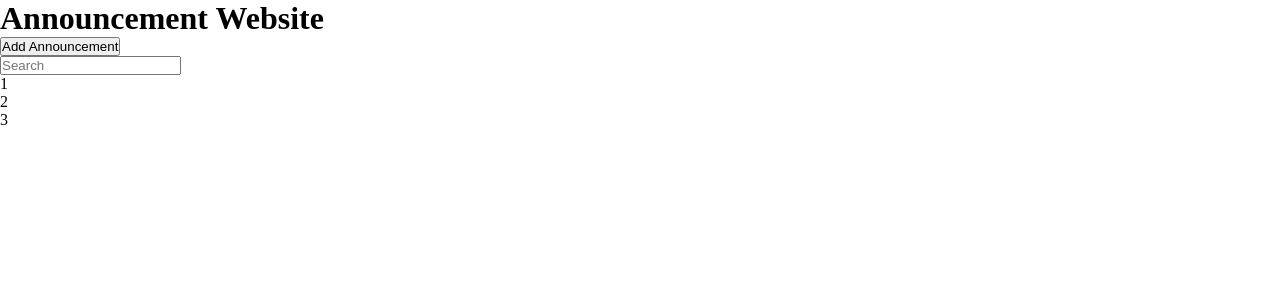
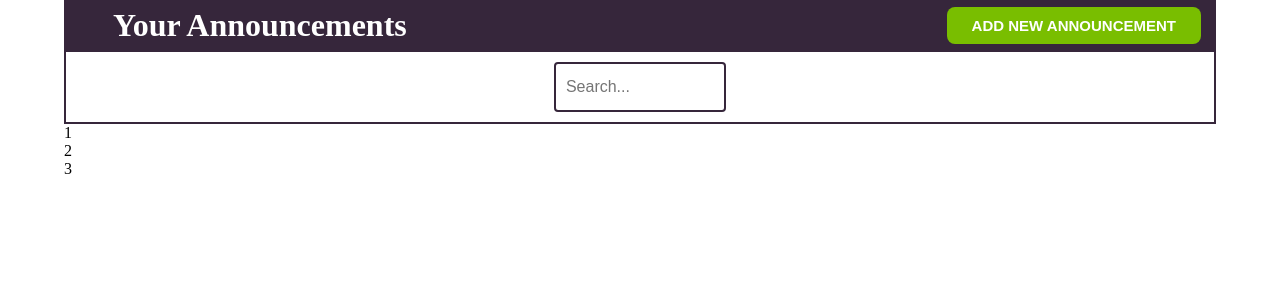
Before and after one commit to IvZaporozhchenko/announcementWebsiteForNerdySoft, a React (Create React App) app: page / in a window 1280 px wide. Shown: the top 300 px of the page. Built offline with nearby package versions, Linux system fonts and the light colour scheme.

Commit message:
Added some styles

```diff
--- a/src/App.css
+++ b/src/App.css
@@ -2,3 +2,132 @@
     margin: 0;
     padding: 0;
 }
+
+.wrapper {
+    max-width: 90%;
+    margin: 0 auto;
+}
+
+/*Header*/
+
+.header {
+    min-height: 50px;
+    background-color: rgb(54, 38, 59);
+    display:flex;
+    flex-wrap:wrap;
+    align-items:center;
+}
+
+.header h1 {
+    flex-grow: 0.5;
+    color: white;
+    text-align: center;
+}
+
+.header div {
+    flex-grow: 2.5;
+    text-align: end;
+    margin-right: 15px;
+}
+
+.header div button {
+    background-color: rgb(121, 190, 0);
+    border: none;
+    border-radius: 8px;
+    color: white;
+    padding: 10px 25px;
+    text-align: center;
+    text-decoration: none;
+    display: inline-block;
+    font-size: 15px;
+    font-weight: bold;
+    transition-duration: 0.4s;
+}
+
+.header div button:hover {
+    background-color: rgb(139, 216, 5);
+}
+
+/*Add new announcement fields*/
+
+.addNewAnnouncementFields {
+    flex-direction: column;
+    margin: 0 auto;
+    border: 2px solid rgb(54, 38, 59);
+}
+
+
+
+.addNewAnnouncementFields h2 {
+    text-align: center;
+}
+
+.addNewAnnouncementFields .inputFields {
+    background-color: rgb(240, 242, 250);
+    padding: 15px 15%;
+    font-size: 20px;
+}
+
+.addNewAnnouncementFields .inputFields input {
+    font-size: 16px;
+    border: 2px solid rgb(54, 38, 59);
+    border-radius: 4px;
+    padding: 10px 10px;
+    width: 40%;
+}
+
+.addNewAnnouncementFields .inputFields textarea {
+    font-size: 16px;
+    border: 2px solid rgb(54, 38, 59);
+    border-radius: 4px;
+    padding: 10px 10px;
+    width: 40%;
+    height: 150px;
+    resize: none;
+}
+
+.addNewAnnouncementFields .buttons {
+    display: flex;
+    padding: 15px 15%;
+    justify-content: space-evenly;
+}
+
+.addNewAnnouncementFields .buttons input {
+    background-color: rgb(121, 190, 0);
+    border: none;
+    border-radius: 8px;
+    color: white;
+    padding: 10px 25px;
+    text-align: center;
+    text-decoration: none;
+    display: inline-block;
+    font-size: 15px;
+}
+
+.addNewAnnouncementFields .buttons input[type="reset"] {
+    background-color: red;
+}
+
+
+/*Search field*/
+
+.searchField {
+    display: flex;
+    justify-content:center;
+    min-height: 50px;
+    padding: 10px 0;
+    border: 2px solid rgb(54, 38, 59);
+}
+
+.searchField input {
+    font-size: 16px;
+    border: 2px solid rgb(54, 38, 59);
+    border-radius: 4px;
+    padding: 10px 10px;
+    width: 15%;
+    transition: width 0.4s ease-in-out;
+}
+
+.searchField input:focus {
+    width: 50%;
+}
--- a/src/App.js
+++ b/src/App.js
@@ -1,8 +1,8 @@
 import React, {Component} from "react";
-import { v4 as uuidv4 } from 'uuid';
+import {v4 as uuidv4} from 'uuid';
 
 import Header from "./components/Header";
-import AddNewAnnouncement from "./components/AddNewAnnouncement"
+import AddNewAnnouncementFields from "./components/AddNewAnnouncementFields"
 import SearchAnnouncement from "./components/SearchAnnouncement";
 import ListOfAnnouncements from "./components/ListOfAnnouncements";
 
@@ -36,54 +36,53 @@ class App extends Component {
 					selected: false
 				}
 			],
-			newAnnouncementFieldsIsHidden: true,
+			newAnnouncementFieldsDisplay: "none",
 			searchedAnnouncementTitle: ""
 		}
 
 		this.toggleAddAnnouncementFields = this.toggleAddAnnouncementFields.bind(this);
 		this.addNewAnnouncement = this.addNewAnnouncement.bind(this);
 		this.selectAnnouncement = this.selectAnnouncement.bind(this);
+		this.closeDetails = this.closeDetails.bind(this);
 		this.deleteAnnouncement = this.deleteAnnouncement.bind(this);
-		this.searchedAnnouncement = this.searchedAnnouncement.bind(this);
+		this.searchAnnouncement = this.searchAnnouncement.bind(this);
 		this.editAnnouncement = this.editAnnouncement.bind(this);
 	}
 
 
-	//Search announcement by title
-	searchedAnnouncement(title) {
-		this.setState({
-			searchedAnnouncementTitle: title
-		})
-	}
-
 	//Toggle "Add new announcement fields"
 	toggleAddAnnouncementFields(e) {
-		if(e.target.name === "showAddNewAnnouncementFields") {
+		if (e.target.name === "showAddNewAnnouncementFields") {
 			this.setState({
-				newAnnouncementFieldsIsHidden: false
+				newAnnouncementFieldsDisplay: "flex"
 			})
-		} else if(e.target.name === "hideAddNewAnnouncementFields") {
+		} else if (e.target.querySelector("input[name='hideAddNewAnnouncementFields']").name === "hideAddNewAnnouncementFields") {
 			this.setState({
-				newAnnouncementFieldsIsHidden: true
+				newAnnouncementFieldsDisplay: "none"
 			})
 		}
-
 	}
-
 
 	//Add new announcement
 	addNewAnnouncement(announcement) {
 		let newAnnouncement = {
-				id: uuidv4(),
-				title: announcement.title,
-				description: announcement.description,
-				date: new Date(),
-				selected: announcement.selected
-			};
+			id: uuidv4(),
+			title: announcement.title,
+			description: announcement.description,
+			date: new Date(),
+			selected: announcement.selected
+		};
 
 		this.setState({
 			announcements: [...this.state.announcements, newAnnouncement],
-			newAnnouncementFieldsIsHidden: true
+			newAnnouncementFieldsDisplay: "none"
+		})
+	}
+
+	//Search announcement by title
+	searchAnnouncement(title) {
+		this.setState({
+			searchedAnnouncementTitle: title
 		})
 	}
 
@@ -92,7 +91,7 @@ class App extends Component {
 		this.setState({
 			announcement: this.state.announcements.map((announcement) => {
 				announcement.selected = false;
-				if(announcement.id === id) {
+				if (announcement.id === id) {
 					announcement.selected = !announcement.selected;
 				}
 				return announcement;
@@ -119,7 +118,7 @@ class App extends Component {
 		console.log(editedAnnouncement);
 		this.setState({
 			announcement: this.state.announcements.map((announcement) => {
-				if(announcement.id === editedAnnouncement.id) {
+				if (announcement.id === editedAnnouncement.id) {
 					announcement.title = editedAnnouncement.title;
 					announcement.description = editedAnnouncement.description;
 				}
@@ -130,20 +129,18 @@ class App extends Component {
 
 	render() {
 		return (
-			<div>
-				<Header toggleAddAnnouncementFields={this.toggleAddAnnouncementFields} />
-				<AddNewAnnouncement visibility={this.state.newAnnouncementFieldsIsHidden}
-				                    addNewAnnouncement={this.addNewAnnouncement}
-				                    toggleAddAnnouncementFields={this.toggleAddAnnouncementFields}
-				/>
-				<SearchAnnouncement searchedAnnouncement={this.searchedAnnouncement} />
+			<div className="wrapper">
+				<Header toggleAddAnnouncementFields={this.toggleAddAnnouncementFields}/>
+				<AddNewAnnouncementFields display={this.state.newAnnouncementFieldsDisplay}
+				                          addNewAnnouncement={this.addNewAnnouncement}
+				                          toggleAddAnnouncementFields={this.toggleAddAnnouncementFields}/>
+				<SearchAnnouncement searchAnnouncement={this.searchAnnouncement}/>
 				<ListOfAnnouncements announcements={this.state.announcements}
 				                     searchedAnnouncementTitle={this.state.searchedAnnouncementTitle}
 				                     selectAnnouncement={this.selectAnnouncement}
 				                     closeDetails={this.closeDetails}
 				                     deleteAnnouncement={this.deleteAnnouncement}
-				                     editAnnouncement={this.editAnnouncement}
-				/>
+				                     editAnnouncement={this.editAnnouncement}/>
 			</div>
 		)
 	}
--- a/src/components/AddAnnouncementBtn.js
+++ b/src/components/AddAnnouncementBtn.js
@@ -1,7 +1,7 @@
 function AddAnnouncementBtn(props) {
 	return (
 		<div>
-			<button name="showAddNewAnnouncementFields" onClick={props.toggleAddAnnouncementFields}>Add Announcement</button>
+			<button name="showAddNewAnnouncementFields" onClick={props.toggleAddAnnouncementFields}>ADD NEW ANNOUNCEMENT</button>
 		</div>
 	)
 }
--- /dev/null
+++ b/src/components/AddNewAnnouncementFields.js
@@ -0,0 +1,83 @@
+import React, {Component} from "react";
+
+class AddNewAnnouncementFields extends Component {
+	constructor(props) {
+		super(props);
+
+		this.state = {
+			title: "",
+			description: "",
+			selected: false
+		}
+
+		this.onChange = this.onChange.bind(this);
+		this.onSubmit = this.onSubmit.bind(this);
+		this.onReset = this.onReset.bind(this);
+	}
+
+	onChange(e) {
+		this.setState({
+				[e.target.name]: e.target.value
+			}
+		)
+	}
+
+	onSubmit(e) {
+		e.preventDefault();
+		this.props.addNewAnnouncement(this.state)
+		this.setState({
+			title: "",
+			description: "",
+			selected: false
+		})
+	}
+
+	onReset(e) {
+		this.props.toggleAddAnnouncementFields(e);
+		this.setState({
+			title: "",
+			description: "",
+			selected: false
+		})
+	}
+
+	render() {
+		return (
+			<div className="addNewAnnouncementFields"
+			     style={{display: this.props.display}}>
+				<h2>Post your announcement</h2>
+				<form onSubmit={this.onSubmit}
+				      onReset={this.onReset}>
+					<div className="inputFields">
+						<label htmlFor="title">Title: </label>
+						<br/>
+						<input id="title"
+						       name="title"
+						       type="text"
+						       required="true"
+						       placeholder="title"
+						       value={this.state.title}
+						       onChange={this.onChange}/>
+						<br/>
+						<label htmlFor="description">Description: </label>
+						<br/>
+						<textarea id="description"
+						          name="description"
+						          required="true"
+						          placeholder="description"
+						          value={this.state.description}
+						          onChange={this.onChange}>
+						</textarea>
+						<br/>
+					</div>
+					<div className="buttons">
+						<input type="submit" value="Add new announcement"/>
+						<input name="hideAddNewAnnouncementFields" type="reset" value="Cancel"/>
+					</div>
+				</form>
+			</div>
+		)
+	}
+}
+
+export default AddNewAnnouncementFields;
--- a/src/components/Header.js
+++ b/src/components/Header.js
@@ -4,8 +4,8 @@ import AddAnnouncementBtn from "./AddAnnouncementBtn";
 class Header extends Component{
 	render() {
 		return (
-			<div>
-				<h1>Announcement Website</h1>
+			<div className="header">
+				<h1>Your Announcements</h1>
 				<AddAnnouncementBtn toggleAddAnnouncementFields={this.props.toggleAddAnnouncementFields} />
 			</div>
 		)
--- a/src/components/SearchAnnouncement.js
+++ b/src/components/SearchAnnouncement.js
@@ -8,14 +8,14 @@ class SearchAnnouncement extends Component{
 	}
 
 	onChange(e) {
-		this.props.searchedAnnouncement(e.target.value);
+		this.props.searchAnnouncement(e.target.value);
 	}
 
 	render() {
 		return (
-			<div>
-				<input type="text"
-				       placeholder="Search"
+			<div className="searchField">
+				<input type="search"
+				       placeholder="Search..."
 				       onChange={this.onChange}
 				/>
 			</div>
--- a/src/components/SelectedAnnouncement.js
+++ b/src/components/SelectedAnnouncement.js
@@ -1,5 +1,6 @@
 import DeleteAnnouncementBtn from "./DeleteAnnouncementBtn";
 import EditAnnouncementBtn from "./EditAnnouncementBtn";
+import TopSimilarAnnouncements from "./TopSimilarAnnouncements";
 
 function SelectedAnnouncement(props) {
 	return (
@@ -9,7 +10,9 @@ function SelectedAnnouncement(props) {
 			<p>Description: {props.announcement.description}</p>
 			<EditAnnouncementBtn />
 			<DeleteAnnouncementBtn id={props.announcement.id}
-			                       deleteAnnouncement={props.deleteAnnouncement} />
+			                       deleteAnnouncement={props.deleteAnnouncement}
+			/>
+			<TopSimilarAnnouncements />
 		</div>
 	)
 }
--- /dev/null
+++ b/src/components/TopSimilarAnnouncements.js
@@ -0,0 +1,9 @@
+function TopSimilarAnnouncements (props) {
+	return (
+		<div>
+
+		</div>
+	)
+}
+
+export default TopSimilarAnnouncements;
```
Also changed, not shown: src/components/AddNewAnnouncement.js (deleted, +0 -64 lines), src/components/EditAnnouncementFields.js (renamed from src/components/EditAnnouncement.js, +5 -4 lines), src/components/ListOfAnnouncements.js (+5 -4 lines), 1 other file (tests, documents, lock files or other folders).
